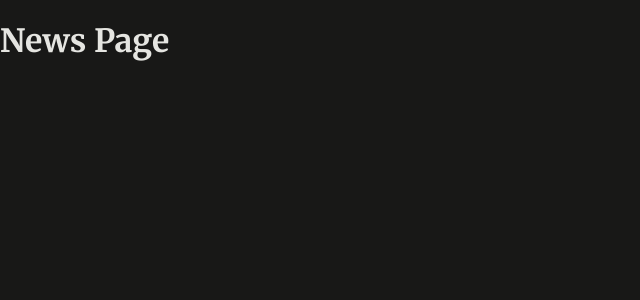
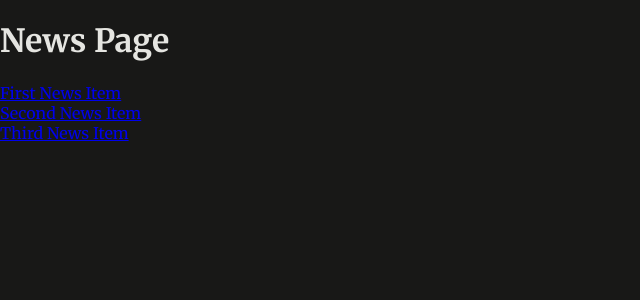
Before and after one commit to alainiranzi/Next.js-for-Routing-And-Page-Rendiring, a Next.js app: page /news in a window 1280 px wide. Shown: the top 300 px of the page, without its empty margins (0-640 px from the left). Built offline with nearby package versions, Linux system fonts and the light colour scheme.

Commit message:
exercise solution part1

```diff
--- a/app/news/page.js
+++ b/app/news/page.js
@@ -1,4 +1,15 @@
+import Link from "next/link";
 export default function NewsPage() {
-return <h1>News Page</h1>
+return (
+<>
+<h1>News Page</h1>
+<ul>
+    <li><Link href="/news/first-news">First News Item</Link></li>
+    <li><Link href="/news/second-news">Second News Item</Link></li>
+    <li><Link href="/news/third-news"> Third News Item</Link> </li>
+</ul>
+
+</>
+);
 
 }
```
